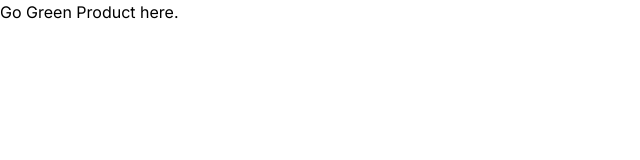
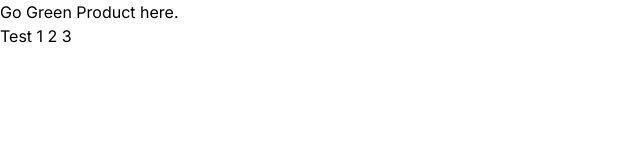
Before and after one commit to ScarlettLarder/GreenGo-website, a Next.js app: page / in a window 1280 px wide. Shown: the top 160 px of the page, without its empty margins (0-640 px from the left). Built offline with nearby package versions, Linux system fonts and the light colour scheme.

Commit message:
testing my branch

```diff
--- a/app/page.tsx
+++ b/app/page.tsx
@@ -5,6 +5,7 @@ export default function Home() {
     <main className="">
       <div className="">
         <p>Go Green Product here.</p>
+        <p>Test 1 2 3</p>
       </div>
     </main>
   )
```
